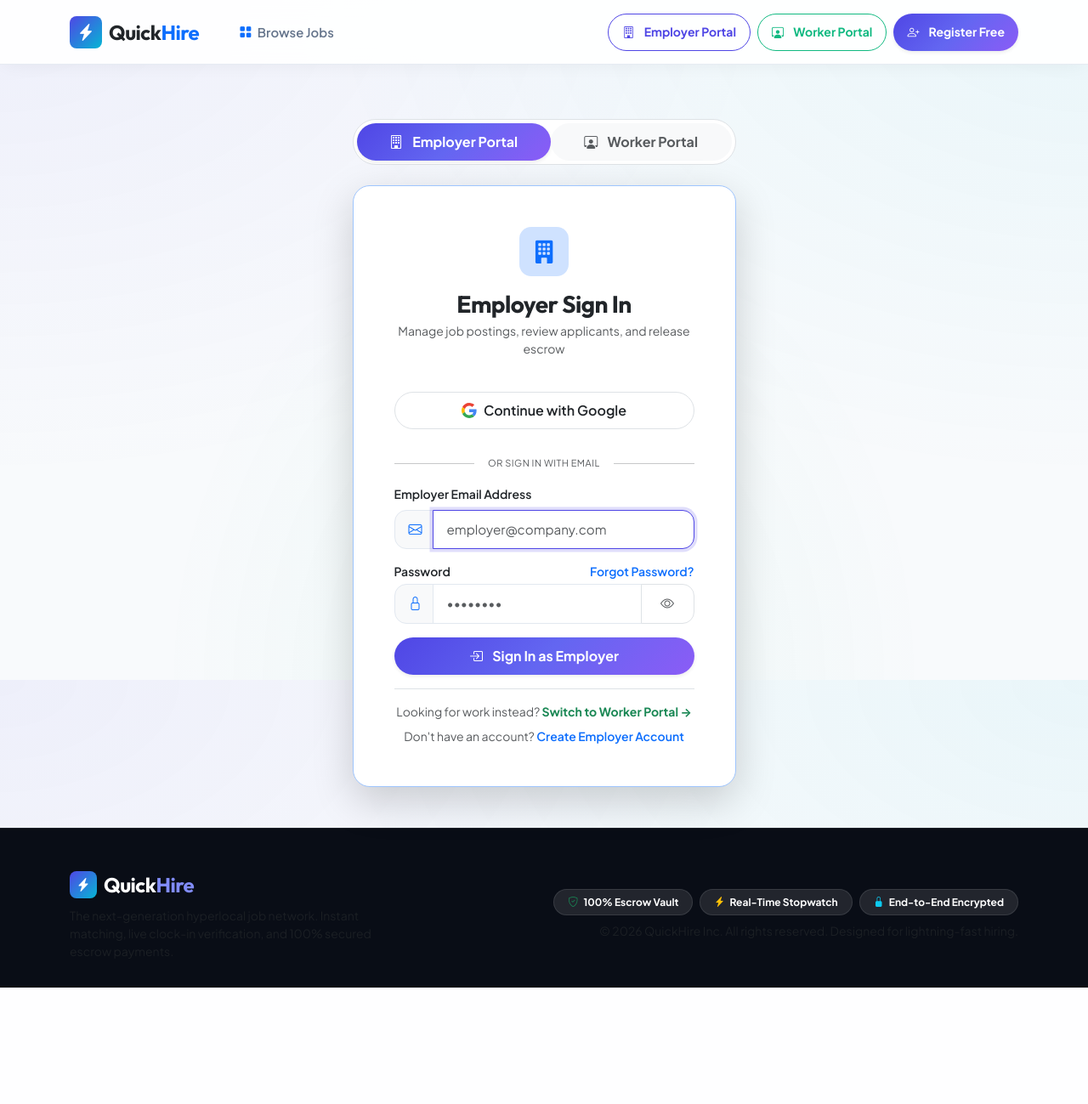
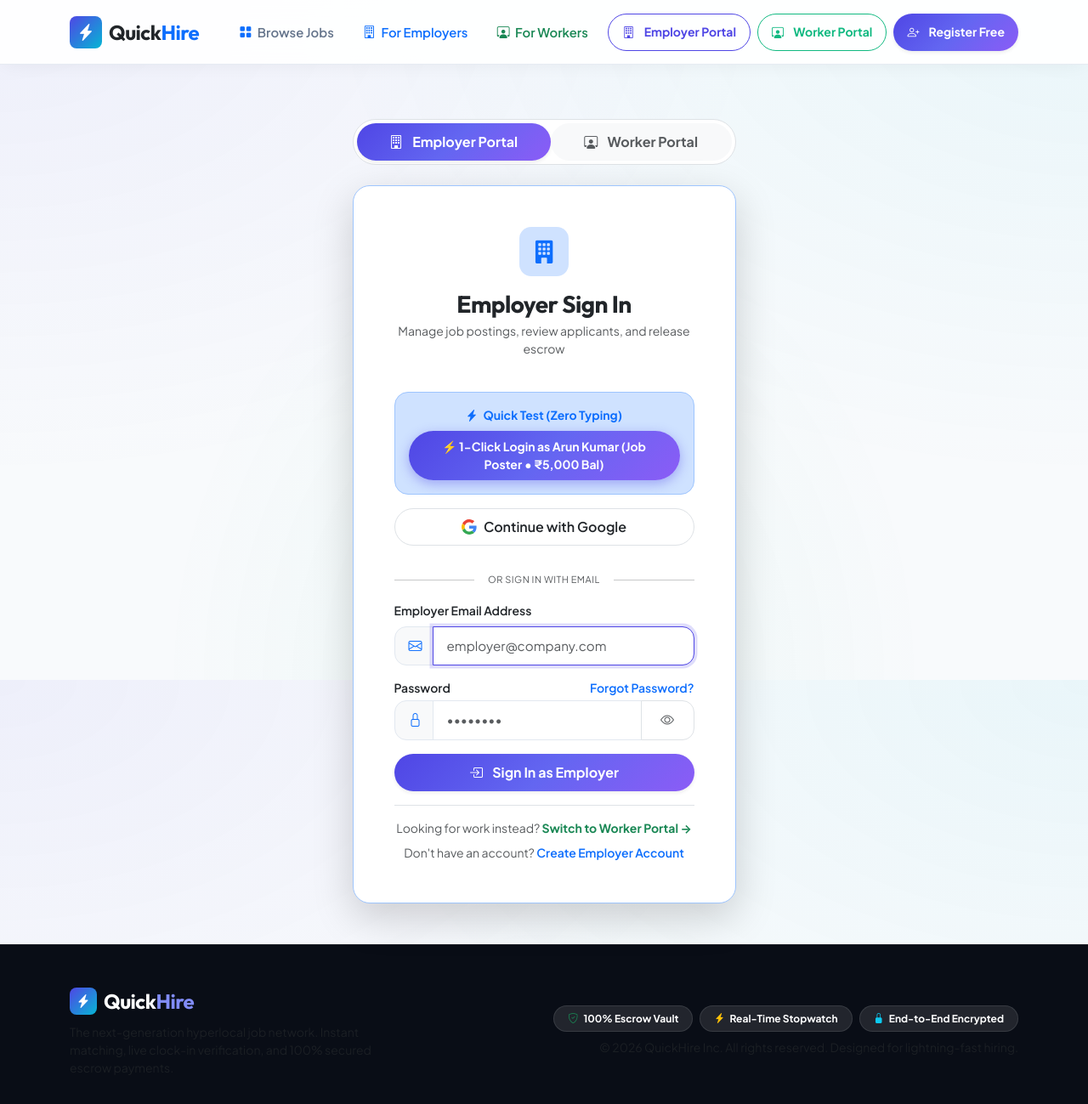
Before and after one commit to naveenpnp/QuickHireApp, a Flask app: page /login?role=employer in a window 1280 px wide. Shown: the whole page at 85% size. Before the commit the page ends 1162 px from the top, so only its background shows below. Run offline with Flask 3, Linux system fonts and the light colour scheme; parts of the project's set-up code (start-up, migrations or seed data) failed here and were passed over.

Commit message:
Fix Vercel template bundling with includeFiles, add dedicated employer and worker portal routes, and improve error views

```diff
--- a/backend/app.py
+++ b/backend/app.py
@@ -86,11 +86,13 @@
     # Error handlers
     @app.errorhandler(404)
     def page_not_found(e):
-        return render_template('base.html', error_message="Page Not Found (404)"), 404
+        return render_template('error.html', error_code=404, error_message="The page or portal route you requested could not be found."), 404
 
     @app.errorhandler(500)
     def internal_server_error(e):
-        return render_template('base.html', error_message="Internal Server Error (500)"), 500
+        import traceback
+        traceback.print_exc()
+        return render_template('error.html', error_code=500, error_message="An internal server error occurred while processing your request. Please try again shortly."), 500
 
     return app
 
--- a/backend/routes/auth_routes.py
+++ b/backend/routes/auth_routes.py
@@ -117,6 +117,26 @@
         return redirect(next_url)
     return redirect(url_for('main_routes.dashboard'))
 
+@auth_bp.route('/demo-login/<role>')
+def demo_login(role):
+    role = role.lower().strip()
+    if role in ('employer', 'poster', 'job-poster'):
+        email = "arun@gmail.com"
+        target_role = "employer"
+    else:
+        email = "rahul@gmail.com"
+        target_role = "worker"
+
+    user = UserModel.get_by_email(email)
+    if not user:
+        flash(f"Demo account {email} not found. Please register a new account.", "warning")
+        return redirect(url_for('auth_routes.login', role=target_role))
+
+    login_user(user, selected_role=target_role)
+    portal_name = "Job Poster / Employer Portal" if target_role == 'employer' else "Worker Portal"
+    flash(f"Signed into {portal_name} as {user['name']} with ₹{user['wallet_balance']:,.0f} balance.", "success")
+    return redirect(url_for('main_routes.dashboard'))
+
 @auth_bp.route('/forgot-password', methods=['GET', 'POST'])
 def forgot_password():
     if request.method == 'POST':
--- a/frontend/templates/base.html
+++ b/frontend/templates/base.html
@@ -595,8 +595,23 @@
                 <i class="bi bi-grid-fill me-1 text-primary"></i> Browse Jobs
               </a>
             </li>
+            <li class="nav-item">
+              <a class="nav-link text-primary fw-semibold" href="{{ url_for('main_routes.employer_portal') }}">
+                <i class="bi bi-building me-1"></i> For Employers
+              </a>
+            </li>
+            <li class="nav-item">
+              <a class="nav-link text-success fw-semibold" href="{{ url_for('main_routes.worker_portal') }}">
+                <i class="bi bi-person-workspace me-1"></i> For Workers
+              </a>
+            </li>
           {% elif current_role == 'employer' %}
-            <!-- EMPLOYER NAV LINKS -->
+            <!-- EMPLOYER / JOB POSTER NAV LINKS -->
+            <li class="nav-item">
+              <a class="nav-link fw-bold text-dark" href="{{ url_for('main_routes.employer_portal') }}">
+                <i class="bi bi-building-fill me-1 text-primary"></i> Job Poster Hub
+              </a>
+            </li>
             <li class="nav-item">
               <a class="nav-link text-primary fw-bold" href="{{ url_for('job_routes.post_job') }}">
                 <i class="bi bi-plus-circle-fill me-1"></i> Post a Job
@@ -619,6 +634,11 @@
             </li>
           {% else %}
             <!-- WORKER NAV LINKS -->
+            <li class="nav-item">
+              <a class="nav-link fw-bold text-dark" href="{{ url_for('main_routes.worker_portal') }}">
+                <i class="bi bi-person-workspace me-1 text-success"></i> Worker Hub
+              </a>
+            </li>
             <li class="nav-item">
               <a class="nav-link text-success fw-bold" href="{{ url_for('job_routes.jobs') }}">
                 <i class="bi bi-search me-1"></i> Find Gigs &amp; Work
@@ -701,10 +721,10 @@
             </div>
           {% else %}
             <!-- Unauthenticated Top Nav Options -->
-            <a href="{{ url_for('auth_routes.login', role='employer') }}" class="btn btn-sm btn-outline-primary px-3 fw-bold rounded-pill">
+            <a href="{{ url_for('main_routes.employer_portal') }}" class="btn btn-sm btn-outline-primary px-3 fw-bold rounded-pill">
               <i class="bi bi-building me-1"></i> Employer Portal
             </a>
-            <a href="{{ url_for('auth_routes.login', role='worker') }}" class="btn btn-sm btn-outline-success px-3 fw-bold rounded-pill">
+            <a href="{{ url_for('main_routes.worker_portal') }}" class="btn btn-sm btn-outline-success px-3 fw-bold rounded-pill">
               <i class="bi bi-person-workspace me-1"></i> Worker Portal
             </a>
             <a href="{{ url_for('auth_routes.register') }}" class="btn btn-sm btn-primary px-3 fw-bold rounded-pill shadow-sm">
--- a/frontend/templates/login.html
+++ b/frontend/templates/login.html
@@ -28,6 +28,14 @@
             </div>
             <h3 class="fw-extrabold m-0 text-dark font-heading">Employer Sign In</h3>
             <p class="text-muted small mt-1">Manage job postings, review applicants, and release escrow</p>
+          </div>
+
+          <!-- Instant 1-Click Test Login -->
+          <div class="p-3 bg-primary-subtle rounded-4 mb-3 border border-primary-subtle text-center">
+            <div class="small fw-bold text-primary mb-2"><i class="bi bi-lightning-charge-fill me-1"></i> Quick Test (Zero Typing)</div>
+            <a href="{{ url_for('auth_routes.demo_login', role='employer') }}" class="btn btn-sm btn-primary fw-bold rounded-pill px-3 py-2 shadow-xs w-100">
+              ⚡ 1-Click Login as Arun Kumar (Job Poster &bull; ₹5,000 Bal)
+            </a>
           </div>
 
 
@@ -106,6 +114,14 @@
             <p class="text-muted small mt-1">Browse open gigs, clock in on shifts, and track your wallet earnings</p>
           </div>
 
+          <!-- Instant 1-Click Test Login -->
+          <div class="p-3 bg-success-subtle rounded-4 mb-3 border border-success-subtle text-center">
+            <div class="small fw-bold text-success mb-2"><i class="bi bi-lightning-charge-fill me-1"></i> Quick Test (Zero Typing)</div>
+            <a href="{{ url_for('auth_routes.demo_login', role='worker') }}" class="btn btn-sm btn-success fw-bold rounded-pill px-3 py-2 shadow-xs w-100">
+              ⚡ 1-Click Login as Rahul Sharma (Worker &bull; ₹5,000 Bal)
+            </a>
+          </div>
+
 
           <!-- Google Sign-In Button -->
           <a href="{{ url_for('auth_routes.google_auth', role='worker') }}" class="btn btn-outline-dark w-100 py-2 mb-3 fw-semibold shadow-xs d-flex align-items-center justify-content-center gap-2 border rounded-pill bg-white">
--- a/frontend/templates/register.html
+++ b/frontend/templates/register.html
@@ -325,7 +325,8 @@
 
   // Initial tag render on page load
   document.addEventListener('DOMContentLoaded', function() {
-    const isEmployer = document.getElementById('role_employer').checked;
+    const roleEmployerEl = document.getElementById('role_employer');
+    const isEmployer = roleEmployerEl ? roleEmployerEl.checked : false;
     updateRoleForm(isEmployer ? 'employer' : 'worker');
   });
 </script>
```
Also changed, not shown: backend/routes/main_routes.py (+17 -0 lines), backend/test_routes.py (+35 -0 lines), database/init_db.py (+6 -2 lines), frontend/templates/error.html (added, +52 -0 lines), vercel.json.
